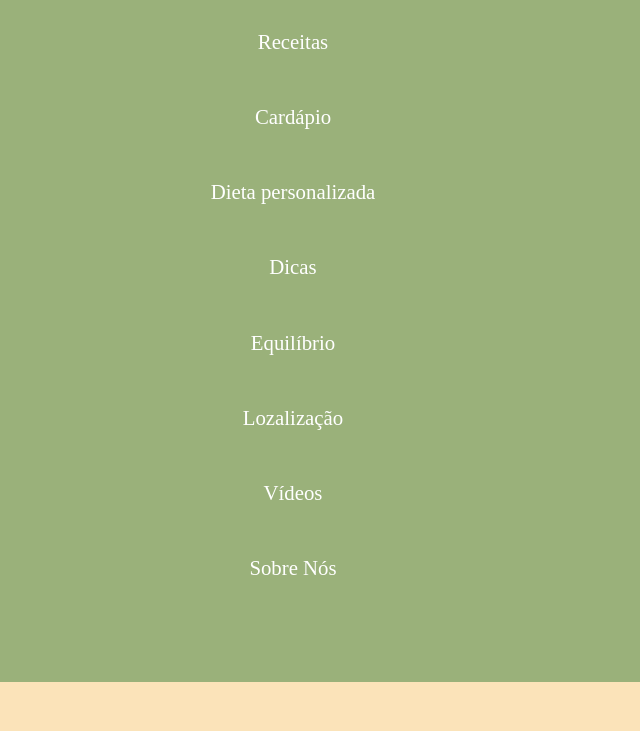
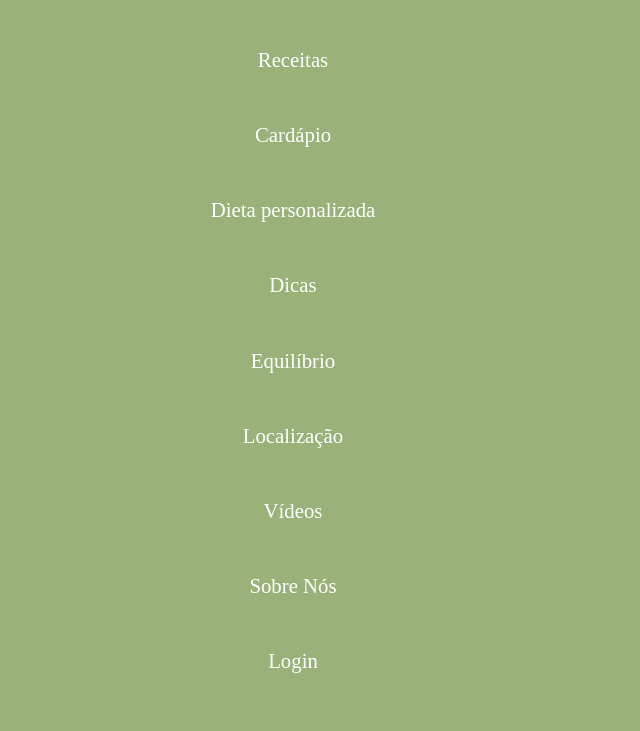
Before and after one commit to laredofe08/SEPE_BeHeathier, a plain HTML site: page dicas.html in a window 1280 px wide. Shown: the part 271-1002 px from the top of the page, without its empty margins (347-987 px from the left). Drawn offline with Linux system fonts and the light colour scheme.

Commit message:
Update HTML structure and language attributes

```diff
--- a/dicas.html
+++ b/dicas.html
@@ -1,48 +1,43 @@
-<!DOCTYPE html>
-<html lang="en">
+<!doctype html>
+<html lang="pt-BR">
+
 <head>
-    <meta charset="UTF-8">
+    <meta charset="UTF-8" />
+    <title>BeHealthier</title>
     <meta name="viewport" content="width=device-width, initial-scale=1.0">
-    <title>Document</title>
-    <link rel="stylesheet" href="css/reset.css">
-    <link rel="stylesheet" href="css/style.css">
+    <link rel="stylesheet" href="css/reset.css" />
+    <link rel="stylesheet" href="css/style.css" />
+    <script src="script.js" defer></script>
+    <link rel="icon" type="image/png" href="Imagens/esquilo-logo.png" />
 </head>
 <body>
-    <header>
+<header>
+    <div class="header-top">
         <img src="Imagens/esquilo-logo.svg" alt="Logo BeHealthier" class="logo">
-        <nav id="navbar">
+
+        <button class="menu-toggle" id="menuToggle" type="button" aria-label="Abrir menu" aria-expanded="false" aria-controls="navLinks">
+            <span></span>
+            <span></span>
+            <span></span>
+        </button>
+    </div>
+
+    <nav id="navbar">
         <ul class="nav-links" id="navLinks">
-            <li>
-                <a href="index.html" class="atual">Início</a>
-            </li>
-            <li>
-                <a href="receitas.html">Receitas</a>
-            </li>
-            <li>
-                <a href="cardapio.html">Cardápio</a>
-            </li>
-            <li>
-                <a href="dieta.html">Dieta personalizada</a>
-            </li>
-            <li>
-                <a href="dicas.html">Dicas</a>
-            </li>
-            <li>
-                <a href="equilibrio.html">Equilíbrio</a>
-            </li>
-            <li>
-                <a href="localizacao.html">Lozalização</a>
-            </li>
-            <li>
-                <a href="videos.html">Vídeos</a>
-            </li>
-            <li>
-                <a href="sobre.html">Sobre Nós</a>
+            <li><a href="index.html" class="atual">Início</a></li>
+            <li><a href="receitas.html">Receitas</a></li>
+            <li><a href="cardapio.html">Cardápio</a></li>
+            <li><a href="dieta.html">Dieta personalizada</a></li>
+            <li><a href="dicas.html">Dicas</a></li>
+            <li><a href="equilibrio.html">Equilíbrio</a></li>
+            <li><a href="localizacao.html">Localização</a></li>
+            <li><a href="videos.html">Vídeos</a></li>
+            <li><a href="sobre.html">Sobre Nós</a></li>
+            <li class="nav-login"><a href="login.html" class="btn-login">Login</a>
             </li>
         </ul>
-
-        </nav>
-    </header>
+    </nav>
+</header>
     <main>
 <section class="dicas">
             <p class="subtitulo">NUTRIÇÃO & SAÚDE</p>
```
